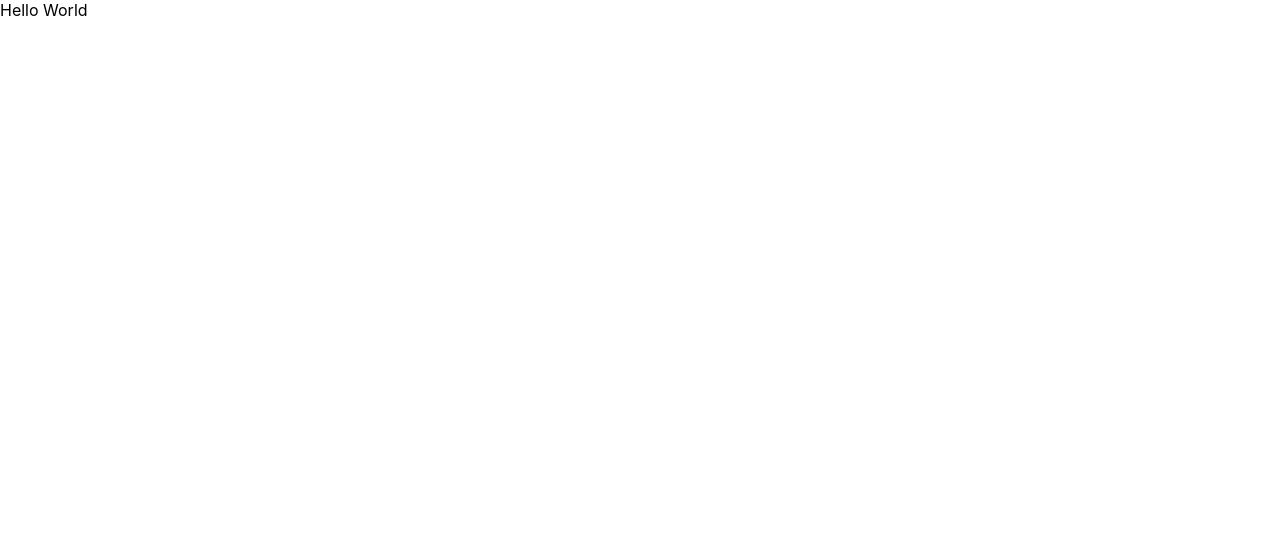
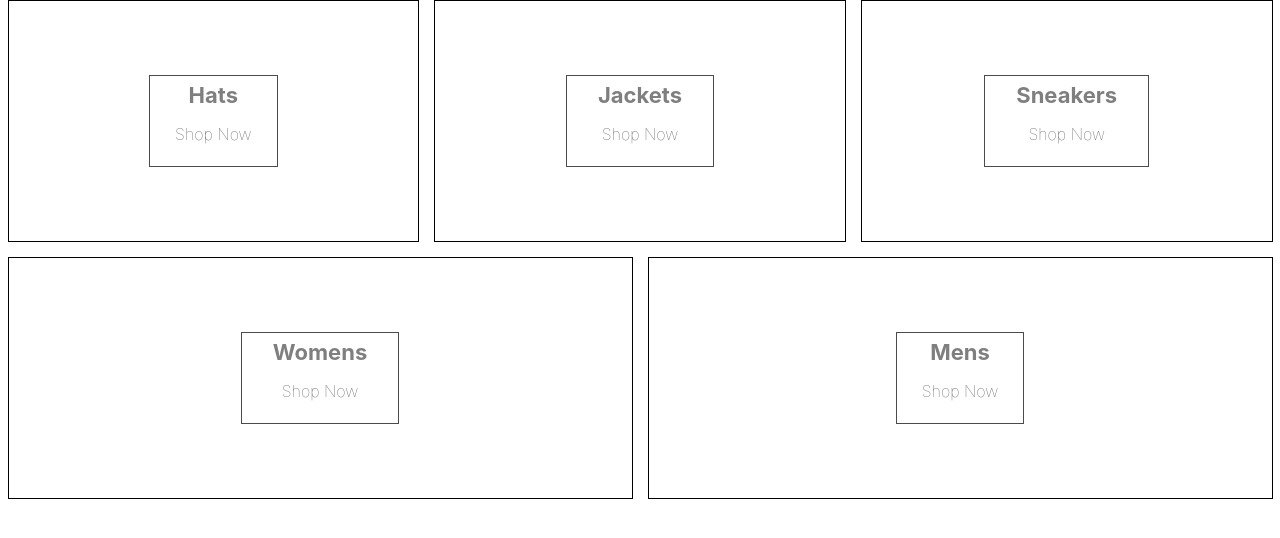
Before and after one commit to hilylove/e-commerceShop, a React (Create React App) app: page / in a window 1280 px wide. Shown: the top 538 px of the page. Built offline with nearby package versions, Linux system fonts and the light colour scheme.

Commit message:
add Sass and styles

```diff
--- a/package.json
+++ b/package.json
@@ -9,6 +9,7 @@
     "react": "^18.0.0",
     "react-dom": "^18.0.0",
     "react-scripts": "5.0.0",
+    "sass": "^1.49.10",
     "web-vitals": "^2.1.4"
   },
   "scripts": {
--- a/src/App.js
+++ b/src/App.js
@@ -1,5 +1,40 @@
+import "./categories.styles.scss";
 const App = () => {
-  return <div>Hello World</div>;
+  const categories = [
+    {
+      id: 1,
+      title: "Hats",
+    },
+    {
+      id: 2,
+      title: "Jackets",
+    },
+    {
+      id: 3,
+      title: "Sneakers",
+    },
+    {
+      id: 4,
+      title: "Womens",
+    },
+    {
+      id: 5,
+      title: "Mens",
+    },
+  ];
+  return (
+    <div className="categories-container">
+      {categories.map(({ title, id }) => (
+        <div key={id} className="category-container">
+          <div className="background-image" />
+          <div className="category-body-container">
+            <h2>{title}</h2>
+            <p>Shop Now</p>
+          </div>
+        </div>
+      ))}
+    </div>
+  );
 };
 
 export default App;
--- /dev/null
+++ b/src/categories.styles.scss
@@ -0,0 +1,75 @@
+.categories-container {
+    width: 100%;
+    display: flex;
+    flex-wrap: wrap;
+    justify-content: space-between;
+  }
+
+  .category-container {
+    min-width: 30%;
+    height: 240px;
+    flex: 1 1 auto;
+    display: flex;
+    align-items: center;
+    justify-content: center;
+    border: 1px solid black;
+    margin: 0 7.5px 15px;
+    overflow: hidden;
+
+    &:hover {
+      cursor: pointer;
+
+      & .background-image {
+        transform: scale(1.1);
+        transition: transform 6s cubic-bezier(0.25, 0.45, 0.45, 0.95);
+      }
+
+      & .category-body-container {
+        opacity: 0.9;
+      }
+    }
+
+    &.large {
+      height: 380px;
+    }
+
+    &:first-child {
+      margin-right: 7.5px;
+    }
+
+    &:last-child {
+      margin-left: 7.5px;
+    }
+
+    .background-image {
+      width: 100%;
+      height: 100%;
+      background-size: cover;
+      background-position: center;
+    }
+
+    .category-body-container {
+      height: 90px;
+      padding: 0 25px;
+      display: flex;
+      flex-direction: column;
+      align-items: center;
+      justify-content: center;
+      border: 1px solid black;
+      background-color: white;
+      opacity: 0.7;
+      position: absolute;
+
+      h2 {
+        font-weight: bold;
+        margin: 0 6px 0;
+        font-size: 22px;
+        color: #4a4a4a;
+      }
+
+      p {
+        font-weight: lighter;
+        font-size: 16px;
+      }
+    }
+  }
```
Also changed, not shown: 1 other file (tests, documents, lock files or other folders).
